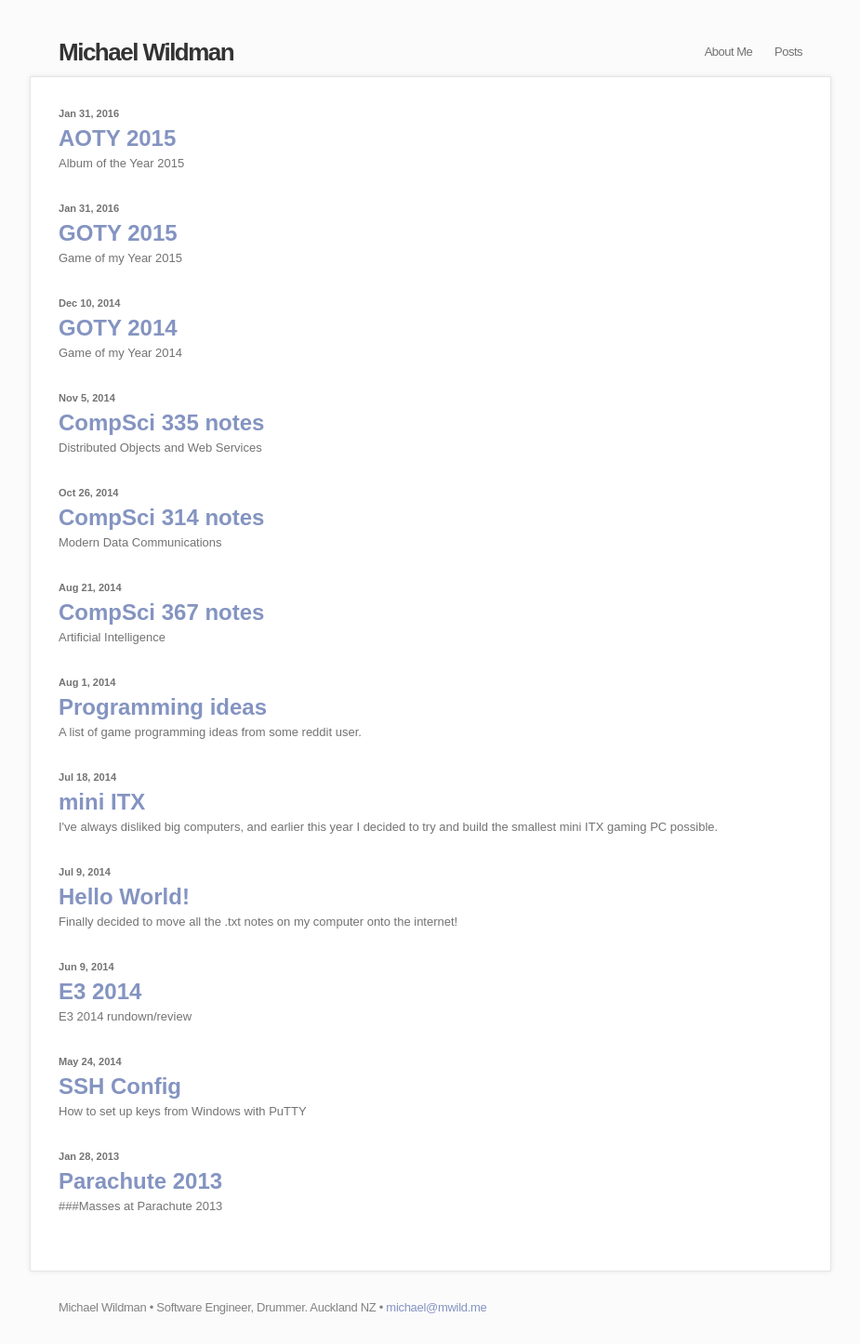
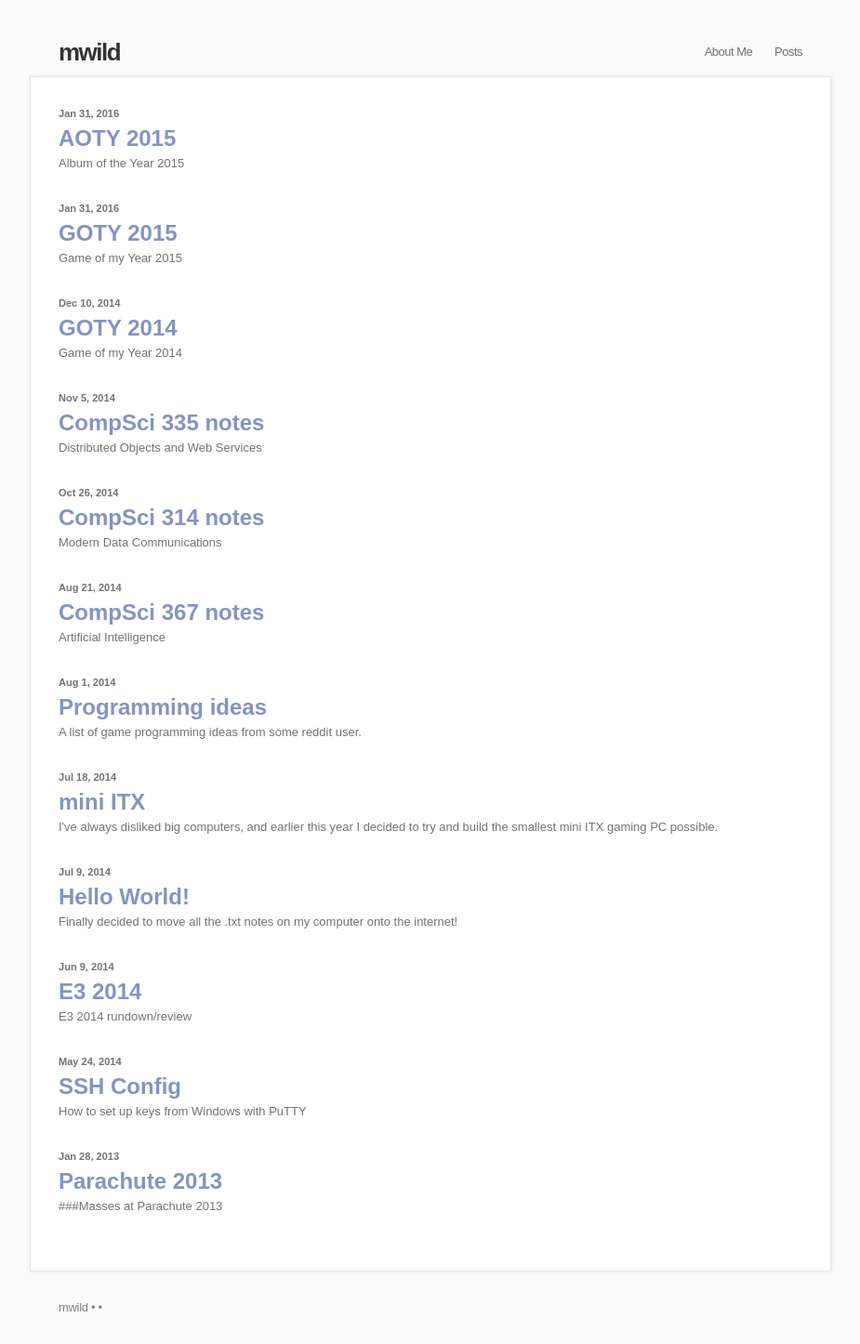
Before and after one commit to m-wild/mwild.me_archive, a Jekyll site: the page built from index.md, in a window 1280 px wide. Shown: the whole page at 93% size, without its empty margins (177-1102 px from the left). Built offline with Jekyll 4.4.1, drawn with Linux system fonts in a browser that asks for light colours; nearby versions of some CDN libraries.

Commit message:
remove unused config

```diff
--- a/_config.yml
+++ b/_config.yml
@@ -1,7 +1,4 @@
-title: Michael Wildman
-email: michael@mwild.me
-description: "Software Engineer, Drummer. Auckland NZ"
+title: mwild
 baseurl: "/blog"
 url: "http://mwild.me"
-github_username:  tehmantra
 permalink: /:year/:title/
```
